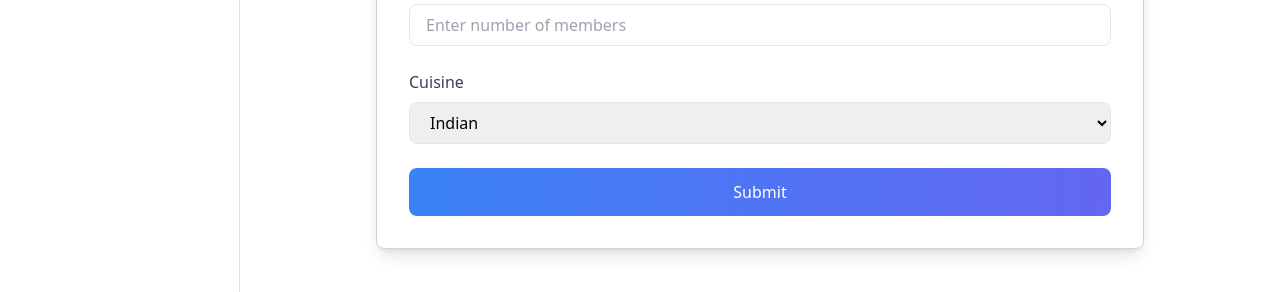
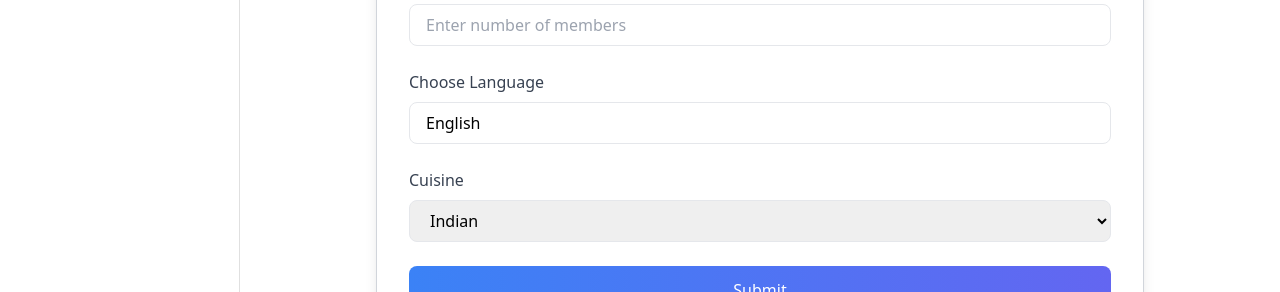
Before and after one commit to honeypathkar/Recipe-Creator, a React (Vite) app in the folder frontend/: page /recipe in a window 1280 px wide. Shown: the part 307-599 px from the top of the page. Built offline with nearby package versions, Linux system fonts and the light colour scheme; no server answers.

Commit message:
Adding language option so anyone can use it

```diff
--- a/frontend/src/components/RecipeForm.jsx
+++ b/frontend/src/components/RecipeForm.jsx
@@ -15,6 +15,7 @@ const RecipeForm = ({
   const [ingredientsList, setIngredientsList] = useState([]);
   const [members, setMembers] = useState("");
   const [cuisine, setCuisine] = useState("Indian");
+  const [language, setLanguage] = useState("English");
   const [loading, setLoading] = useState(false); // Loading state
 
   const handleAddIngredient = (e) => {
@@ -41,6 +42,7 @@ const RecipeForm = ({
       ingredients: ingredientsList,
       members: members,
       cuisine: cuisine,
+      language: language,
     };
 
     setLoading(true); // Start loading
@@ -133,6 +135,23 @@ const RecipeForm = ({
           </div>
           <div>
             <label
+              htmlFor="language"
+              className="block text-gray-700 font-medium mb-2"
+            >
+              Choose Language
+            </label>
+            <input
+              type="text"
+              id="language"
+              placeholder="Choose language as you desired"
+              value={language}
+              onChange={(e) => setLanguage(e.target.value)}
+              className="w-full px-4 py-2 border rounded-lg focus:outline-none focus:ring-2 focus:ring-blue-500 focus:border-transparent"
+              disabled={loading} // Disable during loading
+            />
+          </div>
+          <div>
+            <label
               htmlFor="cuisine"
               className="block text-gray-700 font-medium mb-2"
             >
@@ -148,6 +167,13 @@ const RecipeForm = ({
               <option value="Indian">Indian</option>
               <option value="Chinese">Chinese</option>
               <option value="Italian">Italian</option>
+              <option value="German">German</option>
+              <option value="American">American</option>
+              <option value="Turkish">Turkish</option>
+              <option value="Russian">Russian</option>
+              <option value="French">French</option>
+              <option value="Japanese">Japanese</option>
+              <option value="Mexican">Mexican</option>
             </select>
           </div>
           <button
```
Also changed, not shown: 1 other file (tests, documents, lock files or other folders).
